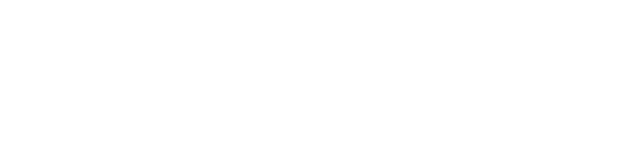
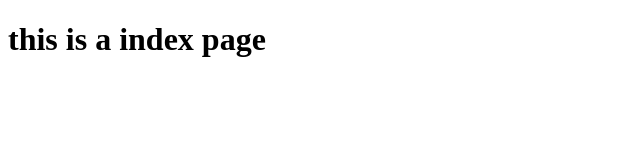
Before and after one commit to kuldeepvirpura/internGit2025, a plain HTML site: page index.html in a window 1280 px wide. Shown: the whole page, without its empty margins (0-640 px from the left). Drawn offline with Linux system fonts and the light colour scheme.

Commit message:
add head in index page

```diff
--- a/index.html
+++ b/index.html
@@ -6,6 +6,6 @@
     <title>Document</title>
 </head>
 <body>
-
+    <h1>this is a index page</h1>
 </body>
 </html>
```
